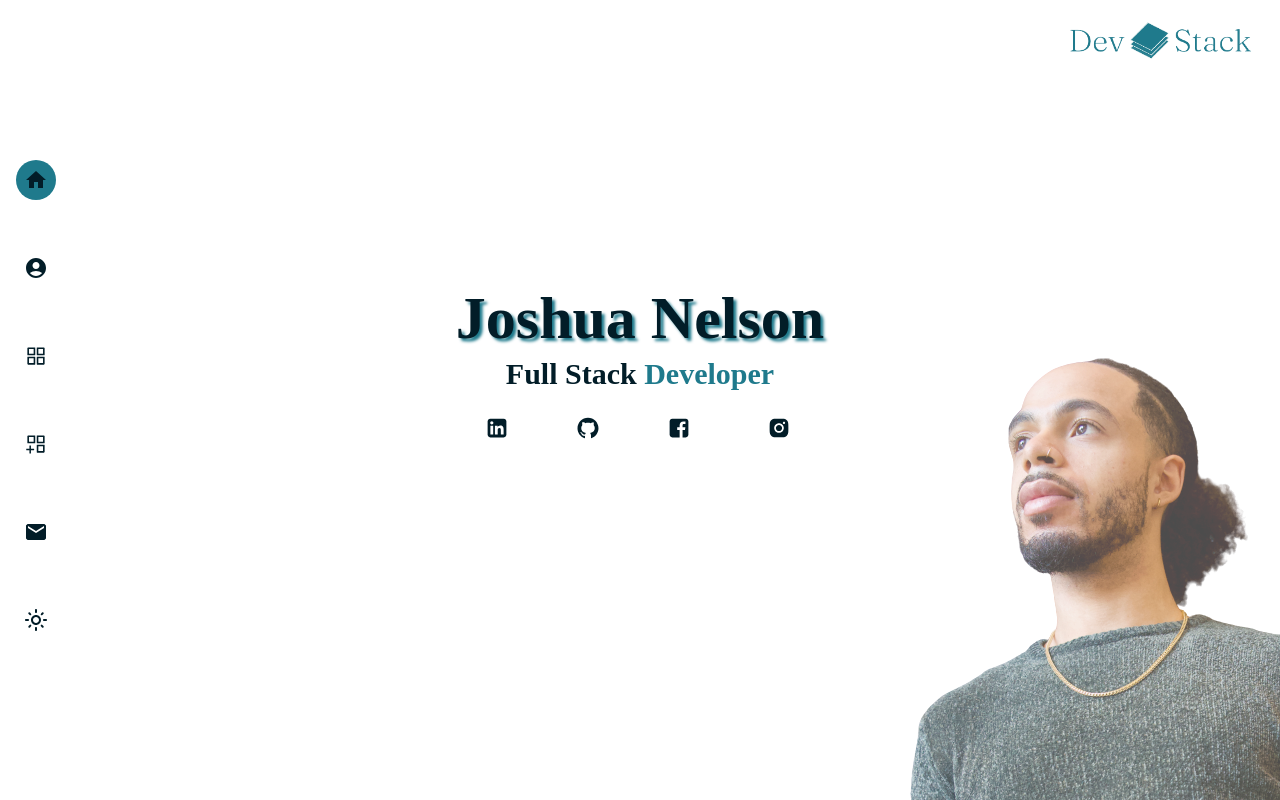
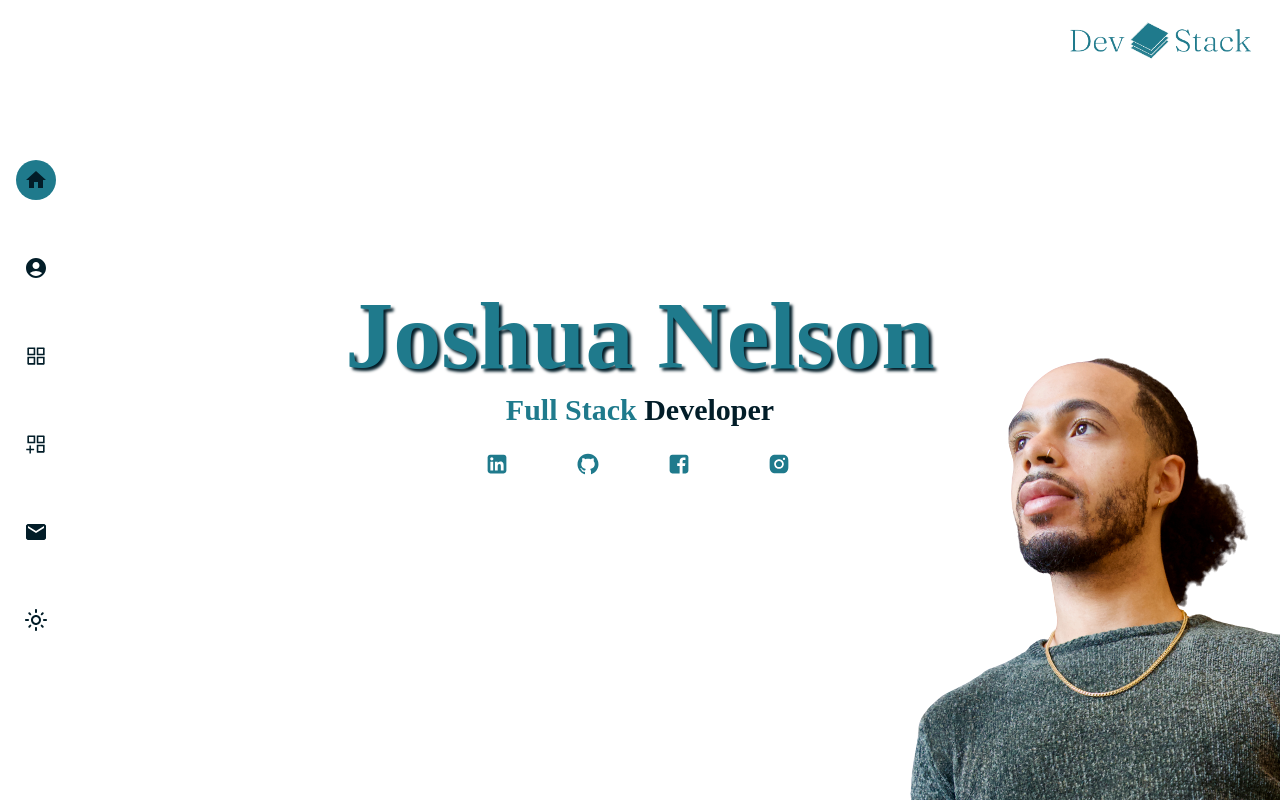
Before and after one commit to joshuanelsondev/devstack-project, a React (Create React App) app: page / in a window 1280 px wide. Built offline with nearby package versions, Linux system fonts and the light colour scheme; what tailwindcss-dark-mode would draw is missing.

Commit message:
Edit light/dark themes

```diff
--- a/public/index.html
+++ b/public/index.html
@@ -25,8 +25,8 @@
       Learn how to configure a non-root public URL by running `npm run build`.
     -->
     <title>DevStack</title>
+  </head>
     <body>
-  </head>
     <noscript>You need to enable JavaScript to run this app.</noscript>
     <div id="root"></div>
     <!--
--- a/src/App.js
+++ b/src/App.js
@@ -38,7 +38,7 @@ function App() {
 
 
   return (
-    <div className="App w-full h-full relative text-dark dark:text-blue  dark:bg-gradient-to-b dark:from-dark dark:from-0% dark:via-primary dark:via-100% dark:to-dark">
+    <div className="App w-full h-full relative text-dark dark:bg-gradient-to-b from-dark via-primary to-dark">
       <Router>
         {!errorPage && <Nav toggleMode={toggleMode} />}
         <Routes>
@@ -62,7 +62,6 @@ function App() {
       </Router>
     </div>
   );
-
 }
 
 export default App;
--- a/src/Components/AboutComponent.js
+++ b/src/Components/AboutComponent.js
@@ -130,9 +130,9 @@ export default function AboutComponent() {
               </p>
             </div>
           )}
-          {!showModal && (
+          {/* {!showModal && (
             <img src={pursuit_headshot} alt="headshot" className="mt-4 relative bottom-0" />
-          )}
+          )} */}
         </div>
       </div>
     );
--- a/src/Pages/Home.js
+++ b/src/Pages/Home.js
@@ -14,16 +14,16 @@ export default function Home({ setErrorPage }) {
   }, [setErrorPage]);
 
   return (
-    <div className="h-full w-full flex flex-col">
+    <div className="h-full w-full flex flex-col bg-imageHome bg-no-repeat bg-right-bottom">
       <div className="flex justify-center mt-52 gap-20 relative">
-        <div className="w-96 h-auto mt-20 text-center z-20">
+        <div className="w-96 xl:w-9/12 h-auto mt-20 text-center z-20">
           <h1
-            className="text-6xl text-dark dark:text-blue font-semibold text-shadow"
+            className="text-6xl xl:text-8xl text-primary dark:text-secondary font-semibold text-shadow"
           >
             Joshua Nelson
           </h1>
-          <h2 className="text-3xl mt-2 font-semibold text-primary dark:text-dark">
-            <span className="text-dark dark:text-blue">Full Stack</span> Developer
+          <h2 className="text-3xl mt-2 font-semibold text-dark dark:text-dark">
+            <span className="text-primary dark:text-secondary">Full Stack</span> Developer
           </h2>
           <div className="flex mt-4 gap-8 justify-center">
             <div className="flex flex-col items-center gap-2">
@@ -34,11 +34,11 @@ export default function Home({ setErrorPage }) {
                 rel="noreferrer"
               >
                 <AiFillLinkedin
-                  className="p-2 text-dark dark:text-blue cursor-pointer hover:bg-primary dark:hover:bg-dark rounded-full"
+                  className="p-2 text-primary dark:text-secondary cursor-pointer hover:bg-primary  rounded-full"
                   size={40}
                 />
               </a>
-              <p className="text-dark dark:text-blue font-semibold invisible peer-hover:visible">
+              <p className="text-primary dark:text-secondary font-semibold invisible peer-hover:visible">
                 LinkedIn
               </p>
             </div>
@@ -51,11 +51,11 @@ export default function Home({ setErrorPage }) {
                 rel="noreferrer"
               >
                 <AiOutlineGithub
-                  className="p-2 text-dark hover:bg-primary dark:text-blue cursor-pointer dark:hover:bg-dark rounded-full"
+                  className="p-2 text-primary hover:bg-primary dark:text-secondary cursor-pointer  rounded-full"
                   size={40}
                 />
               </a>
-              <p className="text-dark dark:text-blue font-semibold invisible peer-hover:visible">
+              <p className="text-primary dark:text-secondary font-semibold invisible peer-hover:visible">
                 GitHub
               </p>
             </div>
@@ -68,11 +68,11 @@ export default function Home({ setErrorPage }) {
                 rel="noreferrer"
               >
                 <AiFillFacebook
-                  className="p-2 text-dark dark:text-blue cursor-pointer hover:bg-primary dark:hover:bg-dark rounded-full"
+                  className="p-2 text-primary dark:text-secondary cursor-pointer hover:bg-primary  rounded-full"
                   size={40}
                 />
               </a>
-              <p className="text-dark dark:text-blue font-semibold invisible peer-hover:visible">
+              <p className="text-primary dark:text-secondary font-semibold invisible peer-hover:visible">
                 Facebook
               </p>
             </div>
@@ -85,21 +85,21 @@ export default function Home({ setErrorPage }) {
                 rel="noreferrer"
               >
                 <AiFillInstagram
-                  className="p-2 text-dark dark:text-blue cursor-pointer hover:bg-primary dark:hover:bg-dark rounded-full"
+                  className="p-2 text-primary dark:text-secondary cursor-pointer hover:bg-primary  rounded-full"
                   size={40}
                 />
               </a>
-              <p className="text-dark dark:text-blue font-semibold invisible peer-hover:visible">
+              <p className="text-primary dark:text-secondary font-semibold invisible peer-hover:visible">
                 Instagram
               </p>
             </div>
           </div>
         </div>
-        <img
+        {/* <img
           src={headshotCopy}
           alt="headshot"
           className="fixed bottom-0 right-0 opacity-70 dark:opacity-40"
-        />
+        /> */}
       </div>
     </div>
   );
--- a/src/index.css
+++ b/src/index.css
@@ -2,22 +2,17 @@
 @tailwind components;
 @tailwind utilities;
 
-
 html, body, #root {
-  /* @apply bg-gradient-to-b from-dark from-0% via-primary via-50%;
-  @apply bg-dark bg-fixed; */
   margin: 0;
   font-family: -apple-system, BlinkMacSystemFont, 'Segoe UI', 'Roboto', 'Oxygen',
     'Ubuntu', 'Cantarell', 'Fira Sans', 'Droid Sans', 'Helvetica Neue',
     sans-serif;
   -webkit-font-smoothing: antialiased;
   -moz-osx-font-smoothing: grayscale;
+  font-family: 'Fraunces', serif;
   height: 100%;
   width: 100%;
-  font-family: 'Fraunces', serif;
 }
-
-
 
 code {
   font-family: source-code-pro, Menlo, Monaco, Consolas, 'Courier New',
@@ -25,7 +20,7 @@ code {
 }
 
 .text-shadow{
-  text-shadow: 3px 3px 3px #1F7A8C;
+  text-shadow: 3px 3px 3px #021d28;
 }
 
 .dark .text-shadow {
--- a/tailwind.config.js
+++ b/tailwind.config.js
@@ -4,7 +4,8 @@ module.exports = {
   theme: {
     extend: {
       backgroundImage: {
-        image: "url('/src/assets/pursuit_headshot.png')",
+        imageAbout: "url('/src/assets/pursuit_headshot.png')",
+        imageHome: "url('/src/assets/headshot-copy.png')",
       },
       animation: {
         "spin-slow": "spin 3s linear infinite",
@@ -18,10 +19,6 @@ module.exports = {
       gray: "#E1E5F2",
       white: "#FFFFFF",
       red: "#E73B3B",
-      light: {
-        text: "#021d28",
-        // Add more light mode colors
-      },
     },
   },
   plugins: [
```
